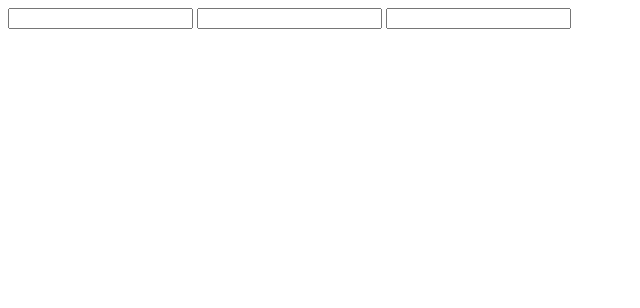
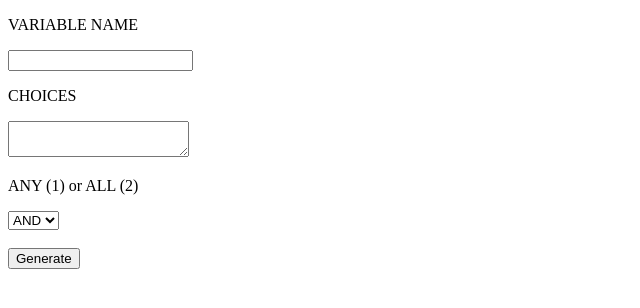
Before and after one commit to tarunbod/redcap-time-saver, a plain HTML site: page index.html in a window 1280 px wide. Shown: the whole page, without its empty margins (0-640 px from the left). Drawn offline with Linux system fonts and the light colour scheme.

Commit message:
im gonna kms

```diff
--- a/index.html
+++ b/index.html
@@ -6,9 +6,16 @@
     <title>Empty HTML File</title>
 </head>
 <body>
+  <p>VARIABLE NAME</p>
   <input id="variableInput"/>
-  <input type="textarea" id="choicesText"/>
-  <input id="andOrOrInput"/>
+  <p>CHOICES</p>
+  <textarea id="choicesText"></textarea>
+  <p>ANY (1) or ALL (2)</p>
+  <select id="andOrOrInput">
+    <option value="and">AND</option>
+    <option value="or">OR</option>
+  </select><br><br>
+  <button onclick="doIt()">Generate</button>
   <pre id="outputElem">
   </pre>
   <script>
@@ -16,7 +23,6 @@
       const varName = variableInput.value;
       const choices = choicesText.value;
       let andOrOr = andOrOrInput.value;
-      andOrOr = andOrOr === '1' ? 'or' : 'and';
 
       const choiceLines = choices.split('\n');
       console.log(choiceLines);
@@ -31,7 +37,7 @@
           output += ` ${andOrOr} `;
         }
       }
-      outputElem.value = output;
+      outputElem.innerText = output;
     }
   </script>
 </body>
```
